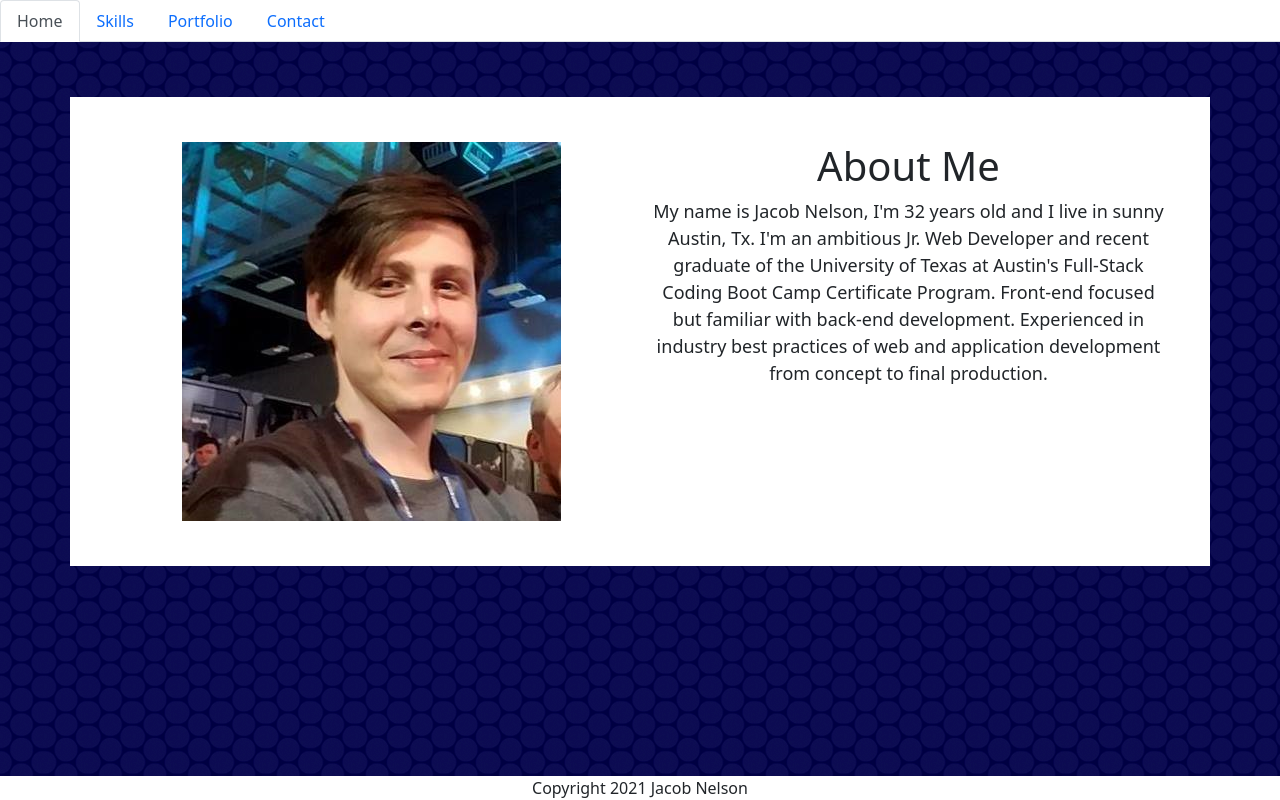
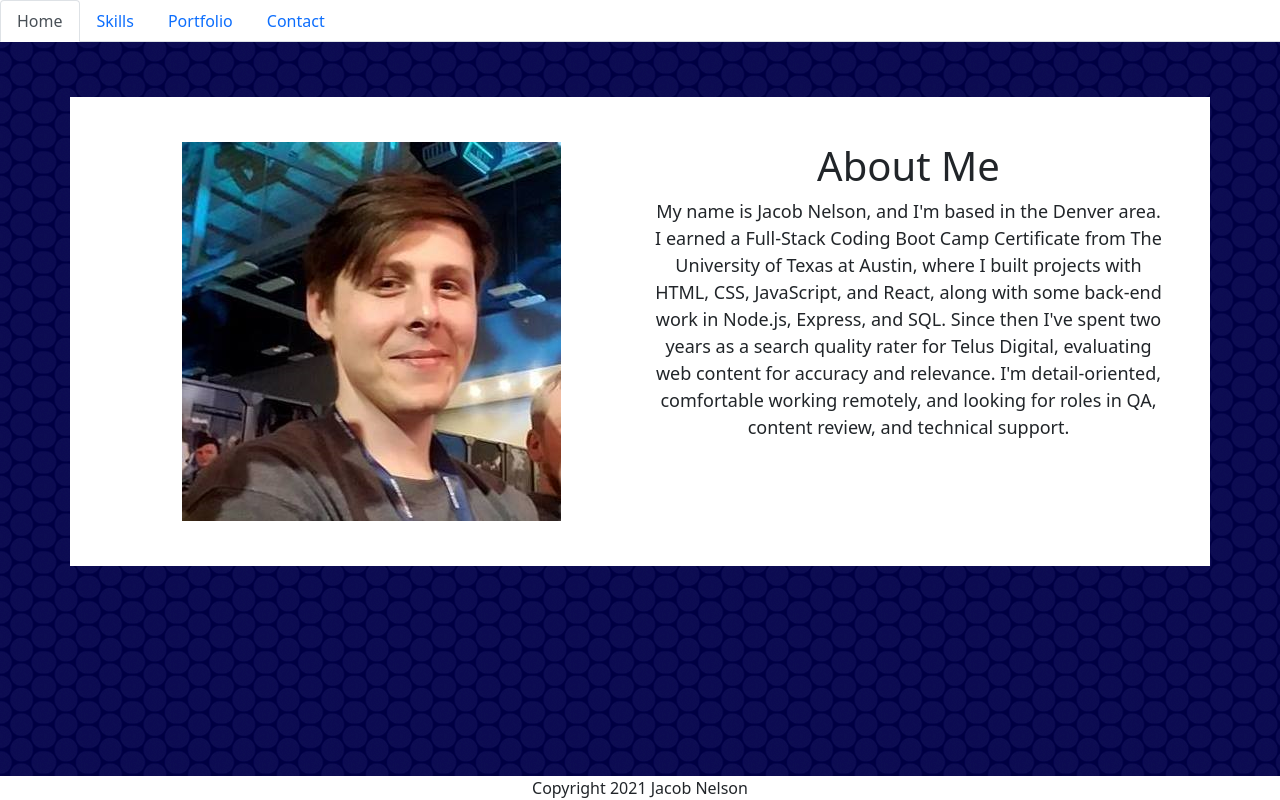
Before and after one commit to Jacobn88/jacobn88.github.io, a React (Create React App) app: page / in a window 1280 px wide. Built offline with nearby package versions, Linux system fonts and the light colour scheme.

Commit message:
Revise personal bio in Home component
Updated personal description in Home.js to reflect current location and experience.

```diff
--- a/src/components/pages/Home.js
+++ b/src/components/pages/Home.js
@@ -15,11 +15,7 @@ const Home = () => (
       </Col>
       <Col lg>
           <h1>About Me</h1>
-          <p id="about">My name is Jacob Nelson, I'm 32 years old and I live in sunny Austin, Tx. I'm an
-          ambitious Jr. Web Developer and recent graduate of the University of Texas at
-          Austin's Full-Stack Coding Boot Camp Certificate Program. Front-end focused but familiar with
-          back-end development. Experienced in industry best practices of web and application development
-          from concept to final production.</p>
+          <p id="about">My name is Jacob Nelson, and I'm based in the Denver area. I earned a Full-Stack Coding Boot Camp Certificate from The University of Texas at Austin, where I built projects with HTML, CSS, JavaScript, and React, along with some back-end work in Node.js, Express, and SQL. Since then I've spent two years as a search quality rater for Telus Digital, evaluating web content for accuracy and relevance. I'm detail-oriented, comfortable working remotely, and looking for roles in QA, content review, and technical support.</p>
 
       </Col>
     </Row>
```
